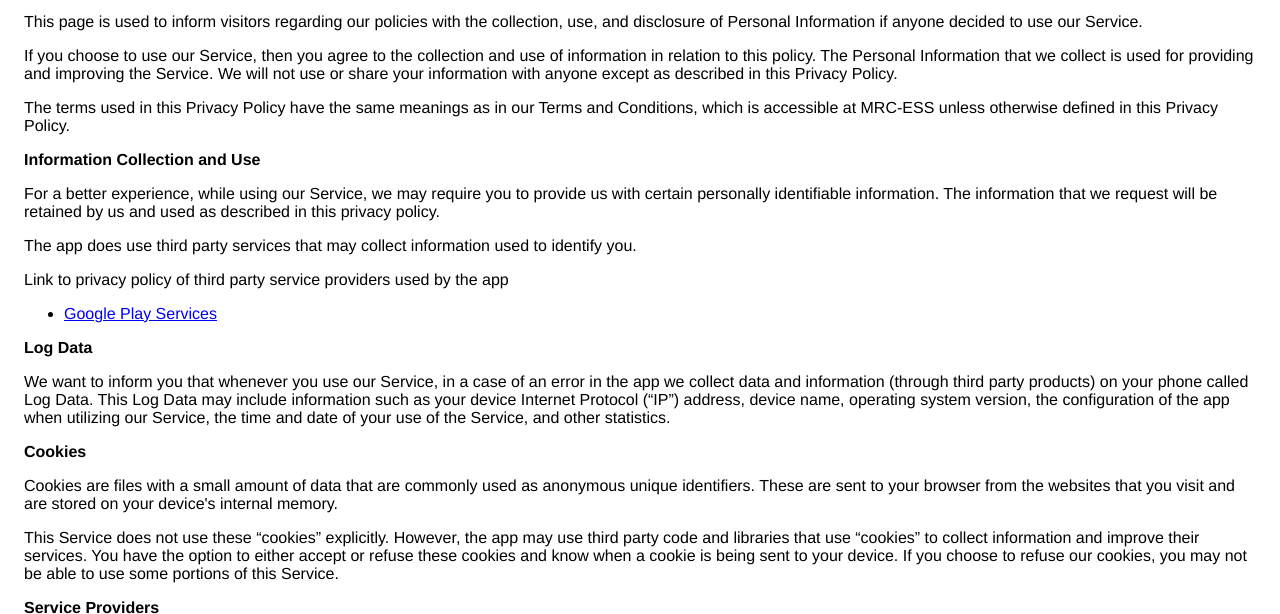
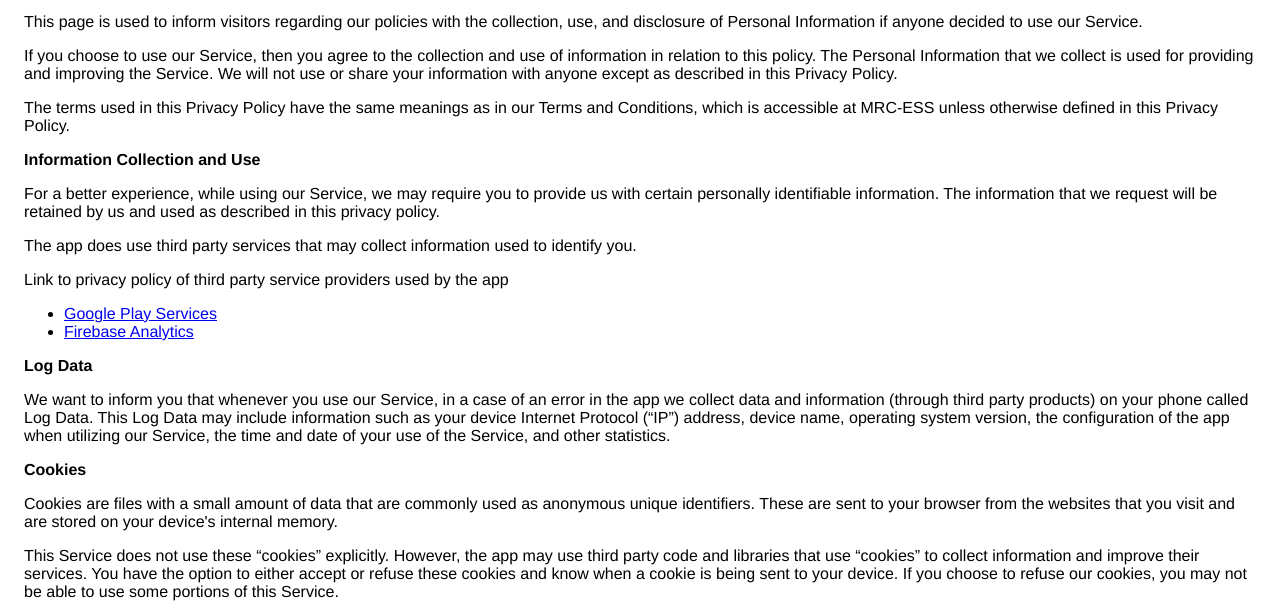
Before and after one commit to dovecheng/mrc-ess, a plain HTML site: page privacy_policy.html in a window 1280 px wide. Shown: the part 113-727 px from the top of the page. Drawn offline with Linux system fonts and the light colour scheme.

Commit message:
Add files via upload

```diff
--- a/privacy_policy.html
+++ b/privacy_policy.html
@@ -42,7 +42,7 @@
                   </p> <div><p>
                       Link to privacy policy of third party service providers
                       used by the app
-                    </p> <ul><li><a href="https://www.google.com/policies/privacy/" target="_blank">Google Play Services</a></li><!----><!----><!----><!----><!----><!----><!----><!----><!----><!----></ul></div> <p><strong>Log Data</strong></p> <p>
+                    </p> <ul><li><a href="https://www.google.com/policies/privacy/" target="_blank">Google Play Services</a></li><!----><li><a href="https://firebase.google.com/policies/analytics" target="_blank">Firebase Analytics</a></li><!----><!----><!----><!----><!----><!----><!----><!----></ul></div> <p><strong>Log Data</strong></p> <p>
                     We want to inform you that whenever
                     you use our Service, in a case of an error in the
                     app we collect data and information (through third
```
